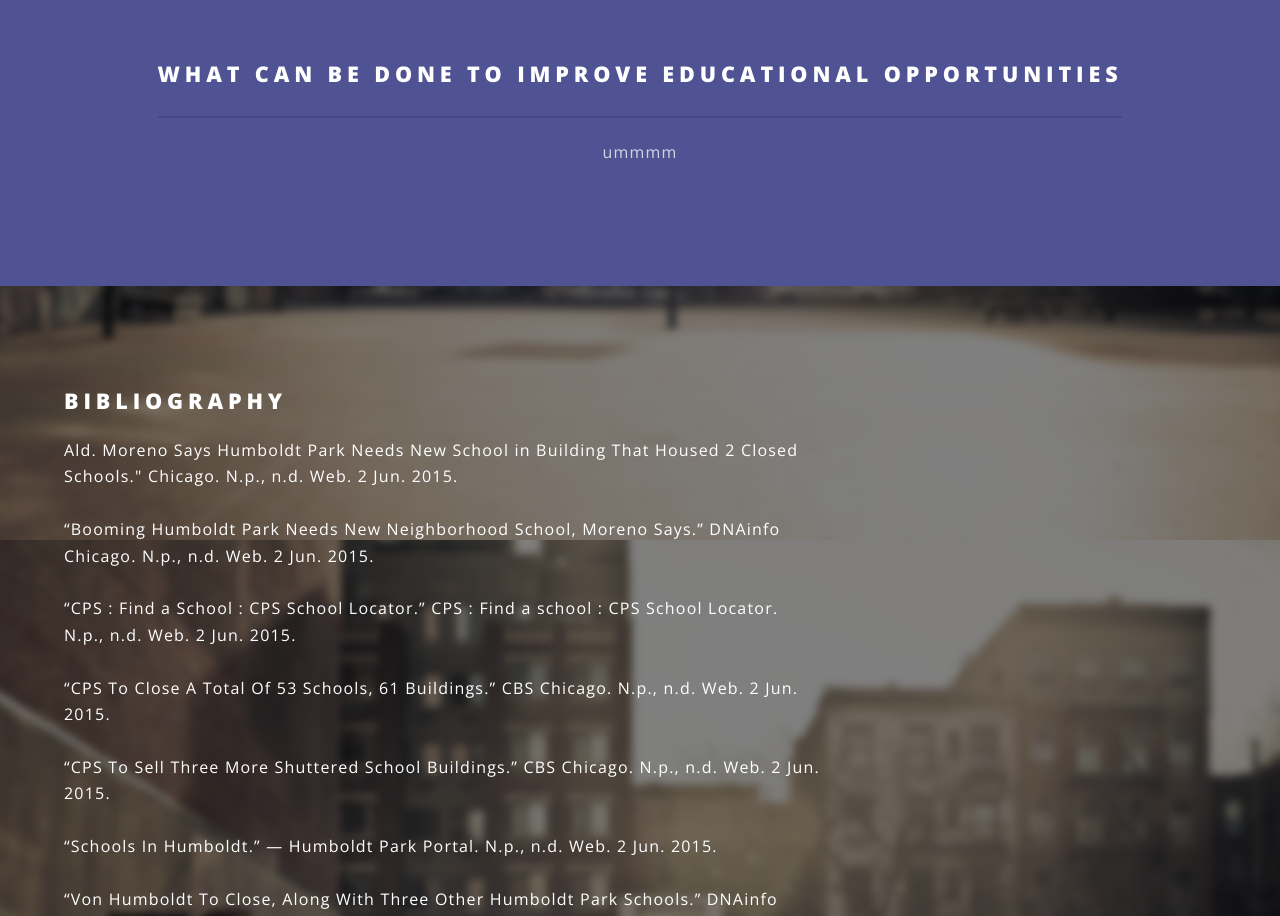
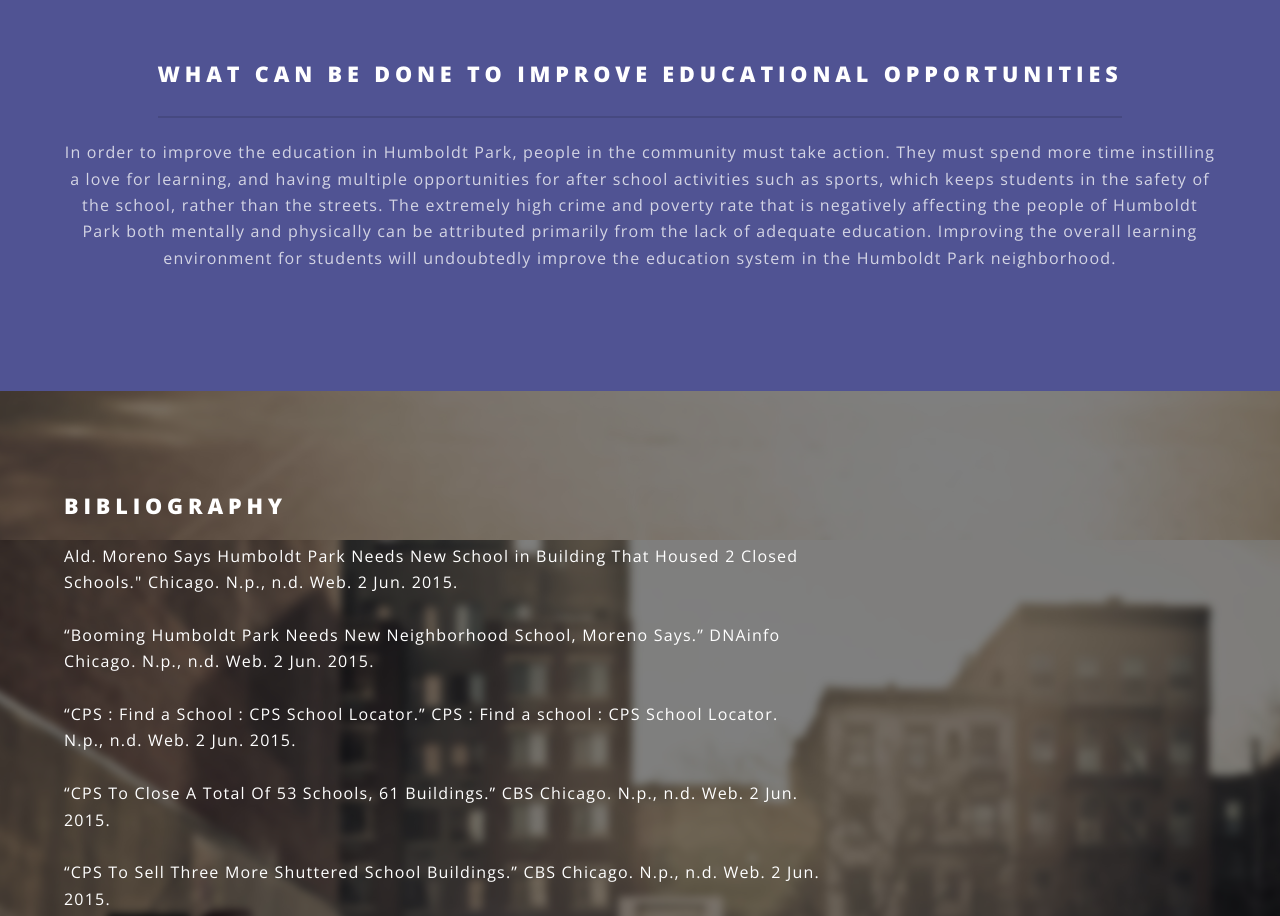
Before and after one commit to tylernocks/tylernocks.github.io, a plain HTML site: page index.html in a window 1280 px wide. Shown: the part 3460-4376 px from the top of the page. Drawn offline with nearby package versions, Linux system fonts and the light colour scheme.

Commit message:
The Dream: Fe

```diff
--- a/index.html
+++ b/index.html
@@ -80,7 +80,7 @@
 						<div class="inner">
 							<header class="major">
 								<h2>What can be done to improve educational opportunities</h2>
-								<p>ummmm <br /></p>
+								<p>In order to improve the education in Humboldt Park, people in the community must take action. They must spend more time instilling a love for learning, and having multiple opportunities for after school activities such as sports, which keeps students in the safety of the school, rather than the streets. The extremely high crime and poverty rate that is negatively affecting the people of Humboldt Park both mentally and physically can be attributed primarily from the lack of adequate education. Improving the overall learning environment for students will undoubtedly improve the education system in the Humboldt Park neighborhood.  <br /></p>
 							</header>
 
 						</div>
```
